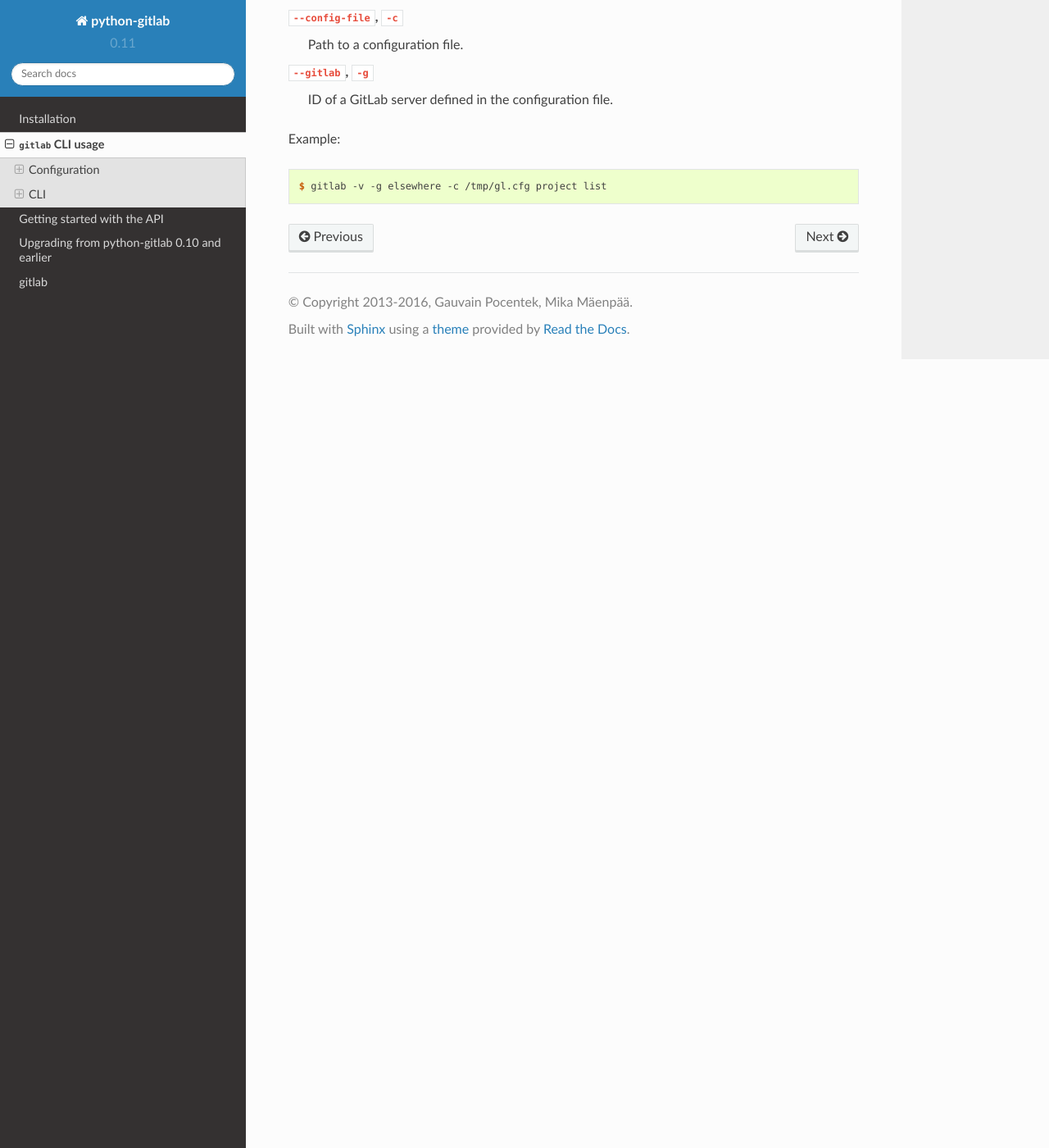
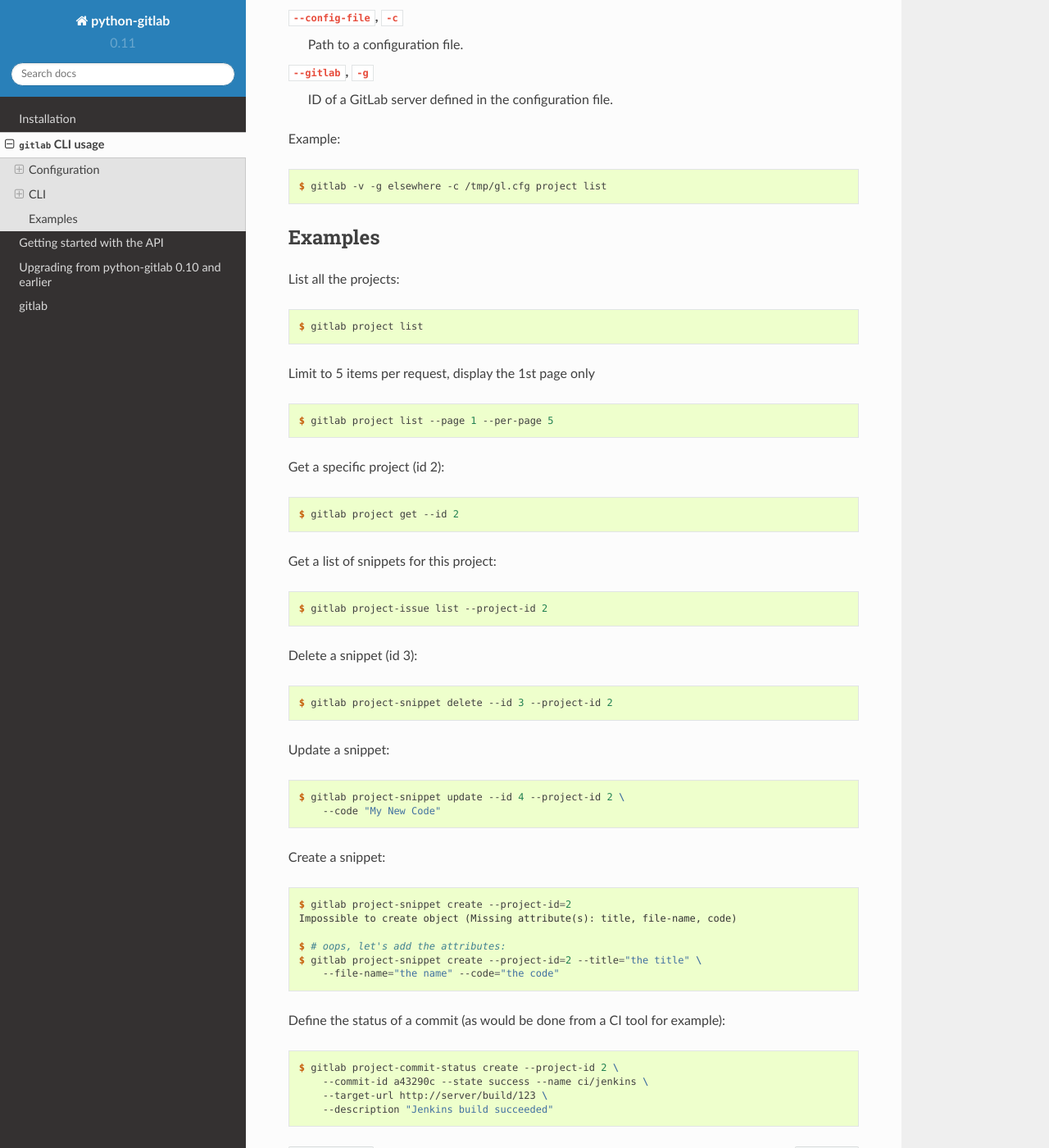
Before and after one commit to python-gitlab/python-gitlab, a Sphinx documentation site: the page built from docs/cli.rst, in a window 1280 px wide and 1400 px high, scrolled down 2224 px. Shown: the whole window at 82% size. Built offline with Sphinx 7.4.7 and the Read the Docs theme 2.0.0, drawn with Linux system fonts in a browser that asks for light colours.

Commit message:
(re)add CLI examples in the doc

```diff
--- a/docs/cli.rst
+++ b/docs/cli.rst
@@ -128,3 +128,64 @@ Example:
 .. code-block:: console
 
    $ gitlab -v -g elsewhere -c /tmp/gl.cfg project list
+
+
+Examples
+========
+
+List all the projects:
+
+.. code-block:: console
+
+   $ gitlab project list
+
+Limit to 5 items per request, display the 1st page only
+
+.. code-block:: console
+
+   $ gitlab project list --page 1 --per-page 5
+
+Get a specific project (id 2):
+
+.. code-block:: console
+
+   $ gitlab project get --id 2
+
+Get a list of snippets for this project:
+
+.. code-block:: console
+
+   $ gitlab project-issue list --project-id 2
+
+Delete a snippet (id 3):
+
+.. code-block:: console
+
+   $ gitlab project-snippet delete --id 3 --project-id 2
+
+Update a snippet:
+
+.. code-block:: console
+
+   $ gitlab project-snippet update --id 4 --project-id 2 \
+       --code "My New Code"
+
+Create a snippet:
+
+.. code-block:: console
+
+   $ gitlab project-snippet create --project-id=2
+   Impossible to create object (Missing attribute(s): title, file-name, code)
+
+   $ # oops, let's add the attributes:
+   $ gitlab project-snippet create --project-id=2 --title="the title" \
+       --file-name="the name" --code="the code"
+
+Define the status of a commit (as would be done from a CI tool for example):
+
+.. code-block:: console
+
+   $ gitlab project-commit-status create --project-id 2 \
+       --commit-id a43290c --state success --name ci/jenkins \
+       --target-url http://server/build/123 \
+       --description "Jenkins build succeeded"
```
